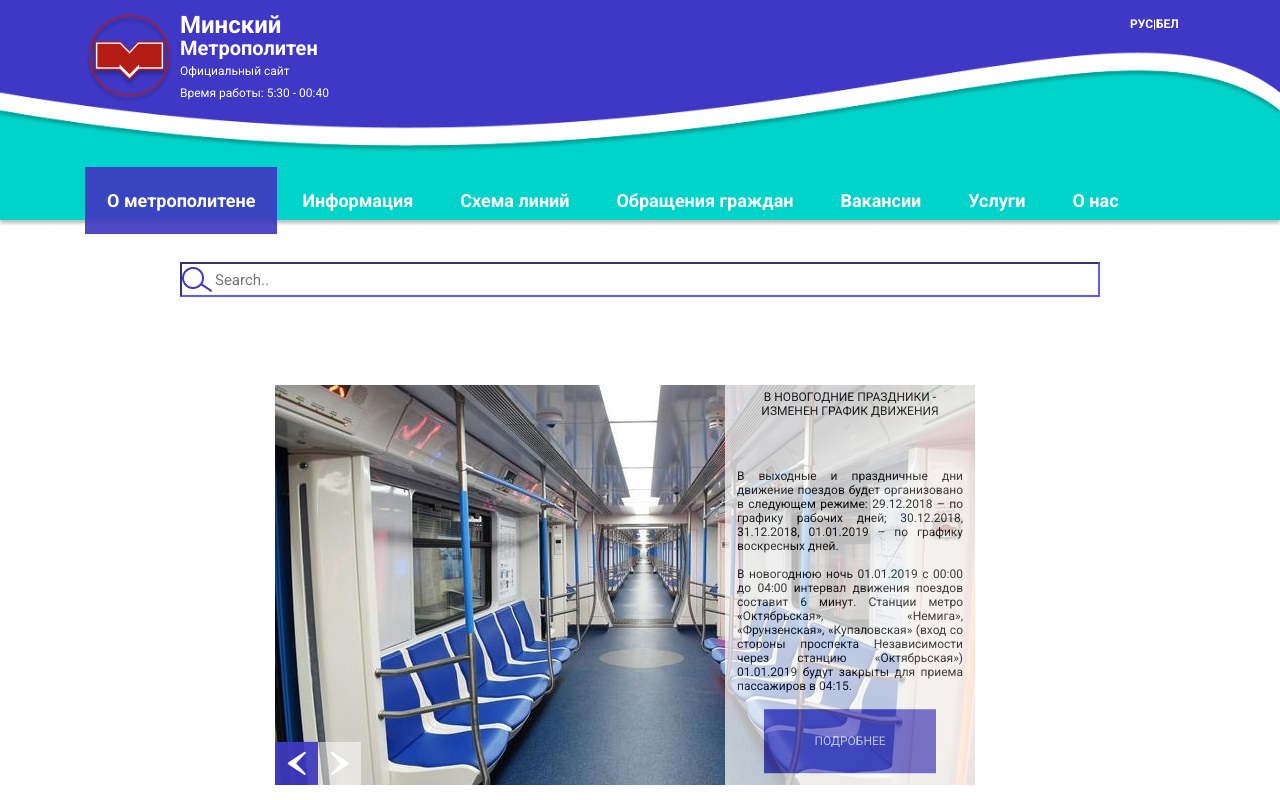
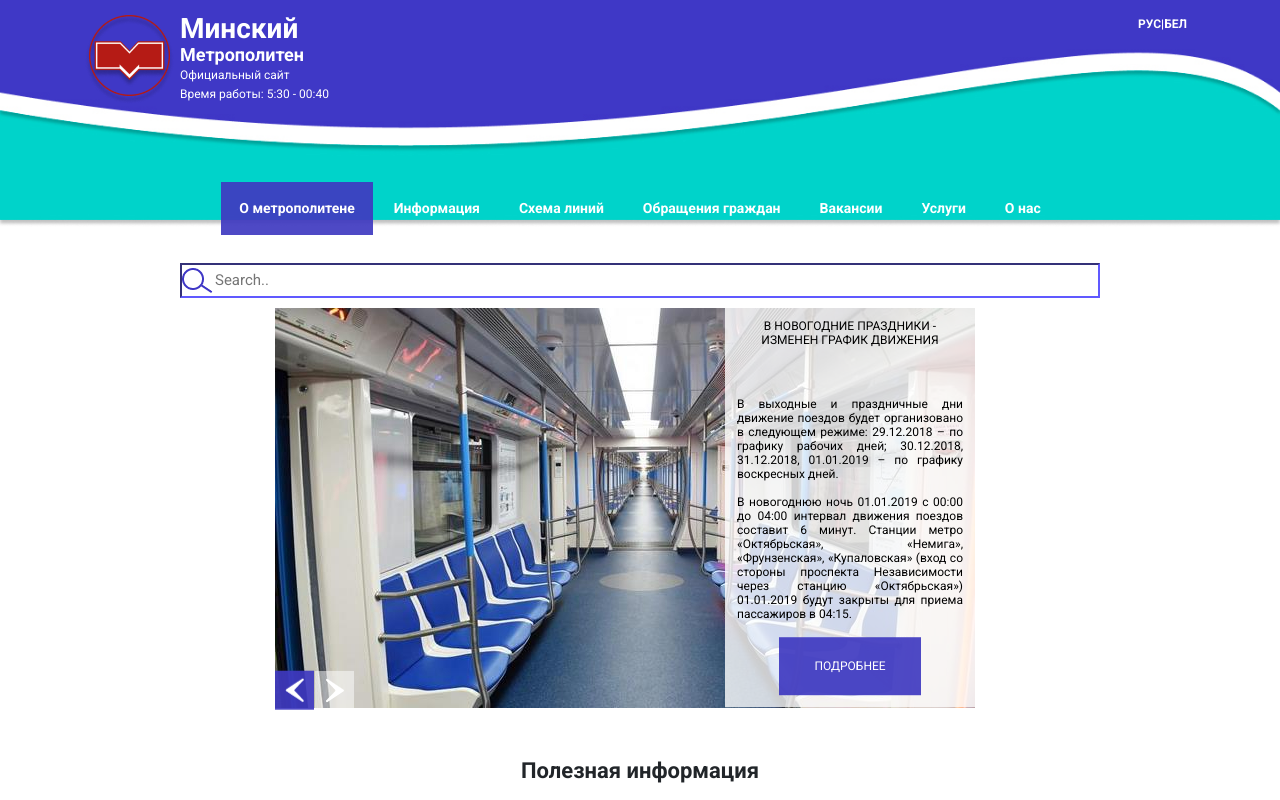
Before and after one commit to AlexseyDedul/git-MinskMetro, a plain HTML site: page src/index.html in a window 1280 px wide. Drawn offline with nearby package versions, Linux system fonts and the light colour scheme.

Commit message:
update
update fonts and styles

```diff
--- a/src/index.html
+++ b/src/index.html
@@ -24,7 +24,7 @@
 						</div>
 							<div class="col-md-2">
 								<div class="logo-text">
-									<h2>Минский</h2>
+									<h3>Минский</h3>
 									<h4>Метрополитен</h4>
 									<p>Официальный сайт</p>
 									<p>Время работы: 5:30 - 00:40</p>
@@ -75,9 +75,14 @@
 
 
 										<div class="metro-text">
+											<div class="metro-text-header">
+
+												<p>29 дек</p>
+
 												<h3>
-													в новогодние праздники - изменен график движения
+													в новогодние праздники - <br> изменен график движения
 												</h3>
+											</div>
 											<p>В выходные и праздничные дни движение поездов будет организовано в следующем режиме: 29.12.2018 – по графику рабочих дней; 30.12.2018, 31.12.2018, 01.01.2019 – по графику воскресных дней. <br><br>
 
 											В новогоднюю ночь 01.01.2019 с 00:00 до 04:00 интервал движения поездов составит 6 минут. Станции метро «Октябрьская», «Немига», «Фрунзенская», «Купаловская» (вход со стороны проспекта Независимости через станцию «Октябрьская») 01.01.2019 будут закрыты для приема пассажиров в 04:15.
@@ -93,9 +98,14 @@
 										</div>
 
 										<div class="metro-text">
+											<div class="metro-text-header">
+
+												<p>29 дек</p>
+
 												<h3>
-													в новогодние праздники - изменен график движения
+													в новогодние праздники - <br> изменен график движения
 												</h3>
+											</div>
 											<p>В выходные и праздничные дни движение поездов будет организовано в следующем режиме: 29.12.2018 – по графику рабочих дней; 30.12.2018, 31.12.2018, 01.01.2019 – по графику воскресных дней. <br><br>
 
 											В новогоднюю ночь 01.01.2019 с 00:00 до 04:00 интервал движения поездов составит 6 минут. Станции метро «Октябрьская», «Немига», «Фрунзенская», «Купаловская» (вход со стороны проспекта Независимости через станцию «Октябрьская») 01.01.2019 будут закрыты для приема пассажиров в 04:15.
@@ -112,9 +122,14 @@
 										</div>
 
 										<div class="metro-text">
+											<div class="metro-text-header">
+
+												<p>29 дек</p>
+
 												<h3>
-													в новогодние праздники - изменен график движения
+													в новогодние праздники - <br> изменен график движения
 												</h3>
+											</div>
 
 											<p>В выходные и праздничные дни движение поездов будет организовано в следующем режиме: 29.12.2018 – по графику рабочих дней; 30.12.2018, 31.12.2018, 01.01.2019 – по графику воскресных дней. <br><br>
 
@@ -128,9 +143,6 @@
 								</div>
 							</div>
 						</div>
-
-
-
 					</div>
 					<div class="content tab-2">Информация</div>
 					<div class="content tab-3">Схема линий</div>
@@ -142,6 +154,15 @@
 				</div>
 			</div>
 		</main>
+
+		<section class="info">
+			<div class="container">
+				<div class="section-header">
+					<h2>Полезная информация</h2>
+				</div>
+
+			</div>
+		</section>
 
 		<script src="https://ajax.googleapis.com/ajax/libs/jquery/1.11.3/jquery.min.js"></script>
 		<link rel="stylesheet" href="slick/slick.css">
--- a/src/less/style.less
+++ b/src/less/style.less
@@ -6,9 +6,15 @@
 body{
 	font-family: 'Roboto', sans-serif;
 	font-size: 12px;
+}
+
+.section-header{
+	margin-top: 60px;
+	padding: 0;
+	text-align: center;
 	h2{
 		line-height: 6px;
-		font-size: 24px;
+		font-size: 22px;
 		font-weight: bold;
 	}
 }
@@ -19,7 +25,7 @@ a:hover{
 
 .button{
 	margin: 0;
-	padding: 23px 50px;
+	padding: 20px 35px;
 	text-align: center;
 	text-transform: uppercase;
 	color: @light;
@@ -30,6 +36,7 @@ a:hover{
 .main{
 	background: url(../img/header-bg.jpg) top no-repeat;
 	background-size: 100%;
+	text-align: center;
 	.header{	//шапка
 		position: static;
 
@@ -37,9 +44,15 @@ a:hover{
 		color:@light;
 		.logo-text{
 			margin-top: 7px;
-			line-height: 6px;
+			line-height: 3px;
+			text-align: left;
+			h3{
+				font-style: 20px;
+				font-weight: bold;
+				line-height: 14px;
+			}
 			h4{
-				font-size: 20px;
+				font-size: 18px;
 				font-weight: bold;
 			}
 		}
@@ -69,14 +82,17 @@ a:hover{
 	label{	//стили меню
 		cursor: pointer;
 		display: inline-block;
-		margin-top: 55px;
-		padding: 20px 22px;
+		margin-top: 70px;
+		padding: 16px 18px;
 		text-align: center;
-		font-size: 18px;
+		font-size: 14px;
 		font-weight: bold;
 		color: @light;
 	}
 
+	&-menu{
+
+	}
 
 
 	&-content{
@@ -102,24 +118,25 @@ a:hover{
 			}
 
 			&-slider{	//слайдер с картинками
-				margin-top: 45px;
+				margin-top: 10px;
 
 				&-item{
-
-					display: inline-block;
 					.metro-text{
 						position: absolute;
+
 						padding: 12px 12px;
 						width: 250px;
 						transform: translate(180%, -100%);
-						background-color: @light;
-						opacity: 0.7;
-						text-align: center;
-						z-index: 1;
+						background: rgba(255, 255, 255, 0.8);
+
+
 						h3{
+
 							font-size: 12px;
 							text-transform: uppercase;
 						}
+
+
 						p{
 							margin-top: 50px;
 							line-height: 14px;
@@ -134,20 +151,21 @@ a:hover{
 		}
 	}
 	&-navbtn-prev{	//кнопка перелистывания картинок
-		position: relative;
+		position: absolute;
 		background-color: @blue-color;
-		padding: 9px 12px;
+		padding: 7px 10px;
 		z-index: 1;
-
+		border: none;
 		transform: translateY(930%);
 
 	}
 	&-navbtn-next{	//кнопка перелистывания картинок
 		position: absolute;
 		background-color: rgba(255, 255, 255, 0.5);
-		padding: 9px 12px;
-		margin-left: 43px;
-		transform: translateY(-100%);
+		border: none;
+		padding: 7px 10px;
+		margin-left: 40px;
+		transform: translateY(-95%);
 	}
 
 }
```
Also changed, not shown: src/css/style.css. Lines whose indentation alone changed are shown as unchanged.
